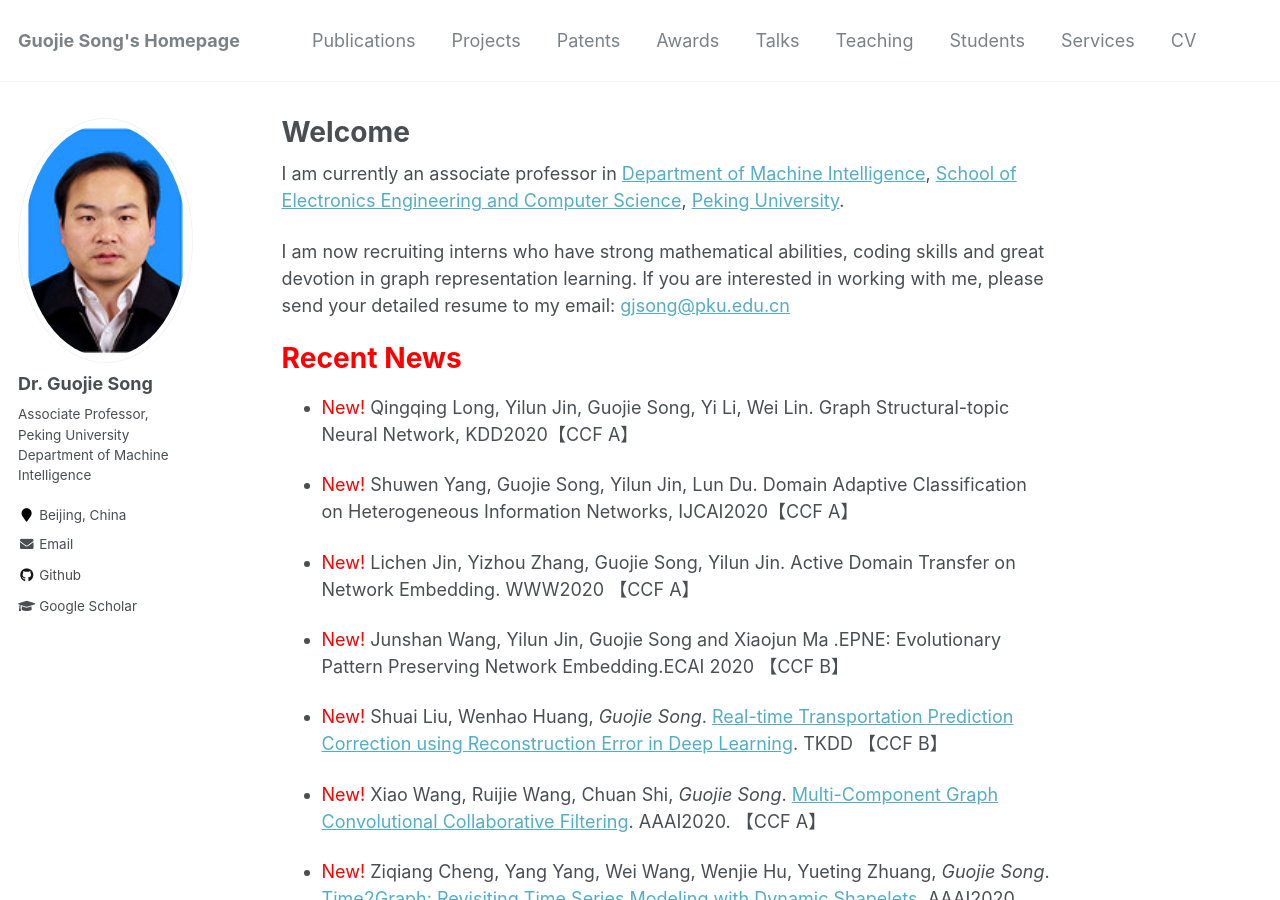
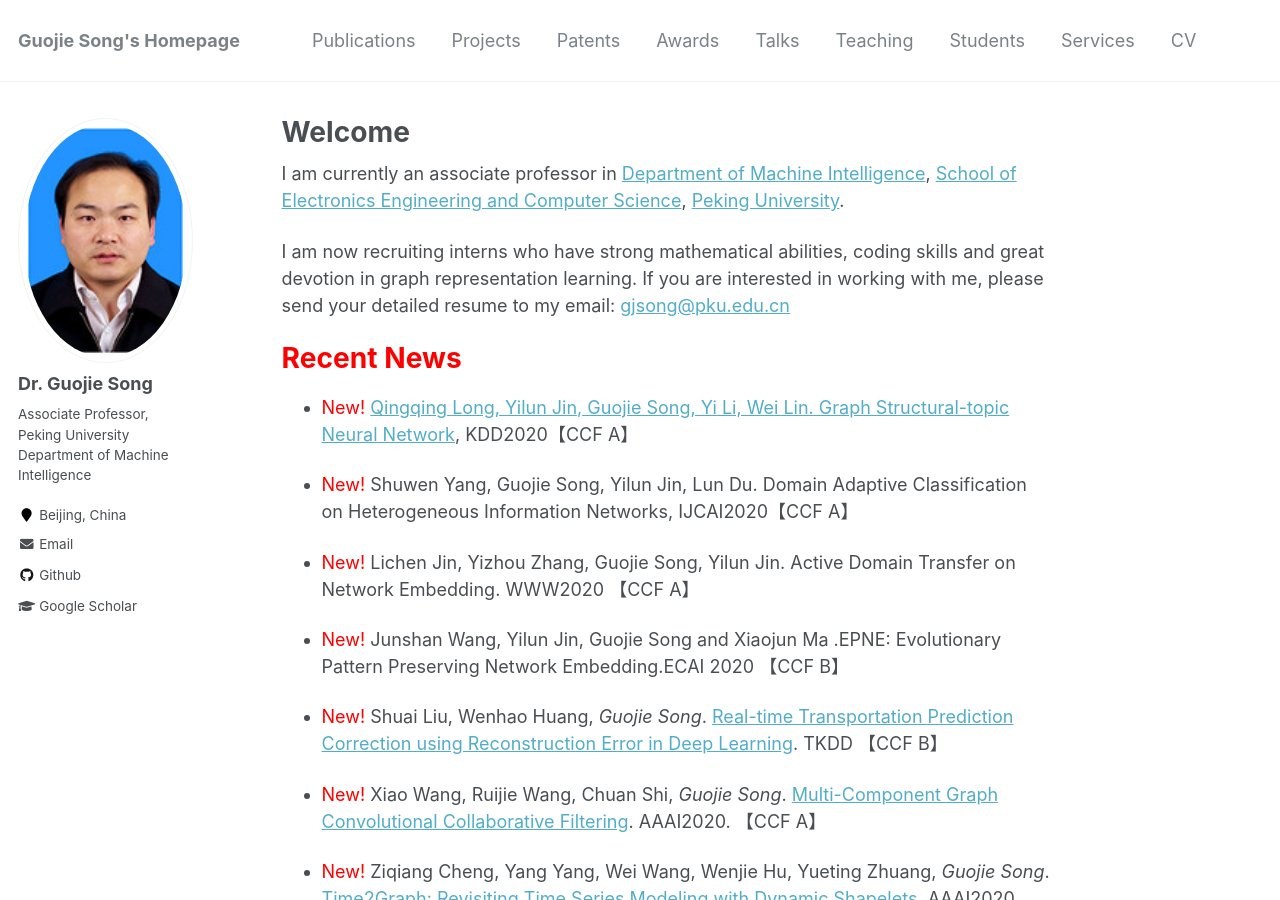
Before and after one commit to gjsong-pku/gjsong-pku.github.io, a Jekyll site: the page built from _pages/about.md, in a window 1280 px wide and 900 px high. Built offline with Jekyll 4.4.1, drawn with Linux system fonts in a browser that asks for light colours; part of the change alters nothing that is shown.

Commit message:
Update KDD2020

```diff
--- a/_pages/about.md
+++ b/_pages/about.md
@@ -15,7 +15,7 @@ I am now recruiting interns who have strong mathematical abilities, coding skill
 
 <span style='color:red'>Recent News</span>
 ======
-- <span style="color:red">New!</span> Qingqing Long, Yilun Jin, Guojie Song, Yi Li, Wei Lin. Graph Structural-topic Neural Network, KDD2020【CCF A】
+- <span style="color:red">New!</span> [Qingqing Long, Yilun Jin, Guojie Song, Yi Li, Wei Lin. Graph Structural-topic Neural Network](www.gjsong-pku.cn/files/KDD_GraphSTONE.pdf), KDD2020【CCF A】
 
 - <span style="color:red">New!</span> Shuwen Yang, Guojie Song, Yilun Jin, Lun Du. Domain Adaptive Classification on Heterogeneous Information Networks, IJCAI2020【CCF A】
 
```
